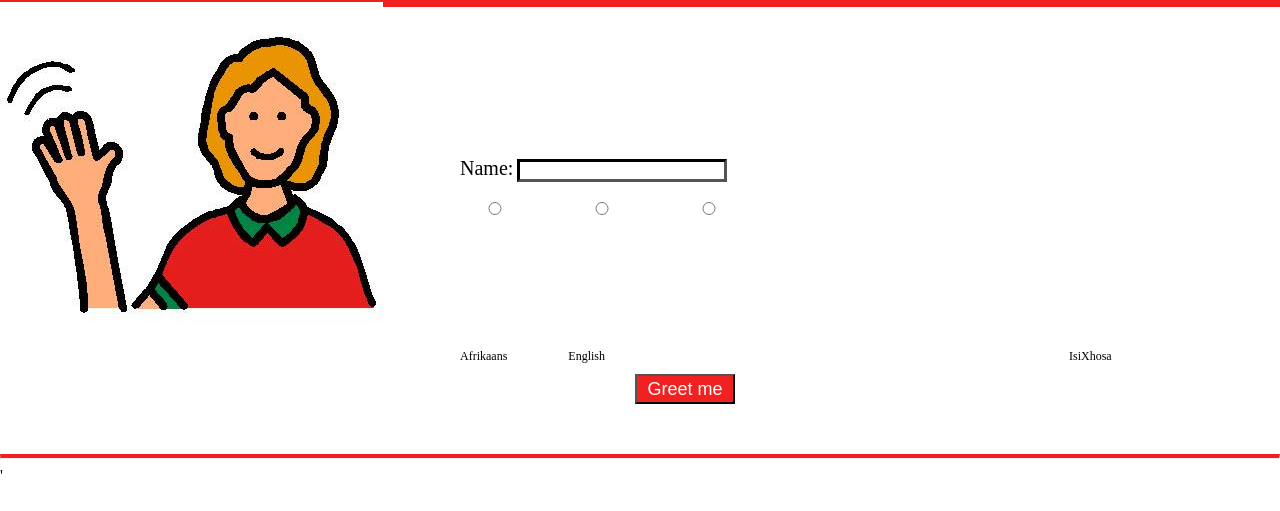
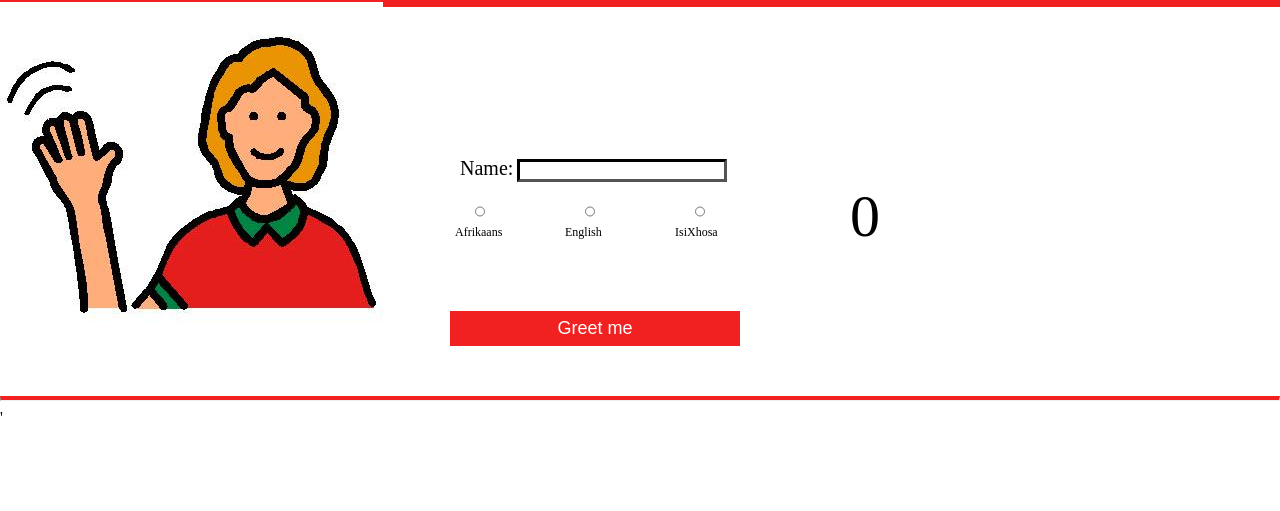
Before and after one commit to SinethembaDlova/greeting, a plain HTML site: page index.html in a window 1280 px wide. Shown: the part 73-584 px from the top of the page. Drawn offline with Linux system fonts and the light colour scheme.

Commit message:
almost done front end

```diff
--- a/greet.css
+++ b/greet.css
@@ -59,62 +59,57 @@ input
   width: 200px;
 }
 
-#radio1
+.language
 {
+  display: inline-block;
+  margin-top: 20px;
   margin-left: 470px;
-  margin-top: 20px;
-  width: 50px;
+  margin-right: -382px;
 }
 
-#radio2
+.language input
 {
-  width: 140px;
+  width: 10px;
 }
 
-#radio3
+.language label
 {
-  width: 50px;
+
+  margin: -15px;
+  font-family: "sans-serif";
+  font-size: 12px;
 }
 
-#lang1
+.counterdiv
 {
-  color: black;
-  font-size: 12px;
-  margin-left: 460px;
-  margin-top: -100px;
-  font-family: "sans-serif";
-  display:inline-block;
+  display: inline-block;
+  margin-top: -70px;
+  margin-left: 520px;
+
 }
 
-#lang2
+.counterdiv p
 {
-  color: black;
-  font-size: 12px;
-  margin-left:57px;
   font-family: "sans-serif";
-  display: inline-block;
+  font-size: 60px;
 }
-
-#lang3
-{
-  color: black;
-  font-size: 12px;
-  margin-left: 100;
-  font-family: "sans-serif";
-  display: inline-block;
-}
-
 button
 {
   background-color: #f22121 !important;
+  border: 1px solid #f22121;
   color: white;
-  margin-left: 635px;
-  margin-top: 10px;
+  margin-left: 450px;
   font-size: 18px;
-  height: 30px;
-  width: 100px;
+  height: 35px;
+  width: 290px;
 }
 
+button:hover
+{
+  border: 1px solid #c6c6c6;
+  background-color: white;
+  color: black;
+}
 hr
 {
   border-top: 4px solid #f22121;
--- a/index.html
+++ b/index.html
@@ -20,13 +20,24 @@
       <label for="name">Name:</label>
       <input type="text" name="name" value=""> <br>
 
-      <input type="radio" name="language" value="Afrikaans" id="radio1">
-      <input type="radio" name="language" value="English" id="radio2">
-      <input type="radio" name="language" value="IsiXhosa" id="radio3"> <br>
+      <div class="language">
+        <input type="radio" name="language" value="Afrikaans"> <br>
+        <label for="">Afrikaans</label>
+      </div>
 
-      <label for="#language" id="lang1">Afrikaans</label>
-      <label for="#lang1" id="lang2">English</label>
-      <label for="#lang2" id="lang3">IsiXhosa</label>
+      <div class="language">
+        <input type="radio" name="language" value="English"> <br>
+        <label for="">English</label>
+      </div>
+
+      <div class="language">
+        <input type="radio" name="language" value="IsiXhosa"><br>
+        <label for="">IsiXhosa</label>
+      </div>
+
+      <div class="counterdiv">
+        <p>0</p>
+      </div>
       <br>
 
       <button type="button" name="Greet me">Greet me</button>
```
